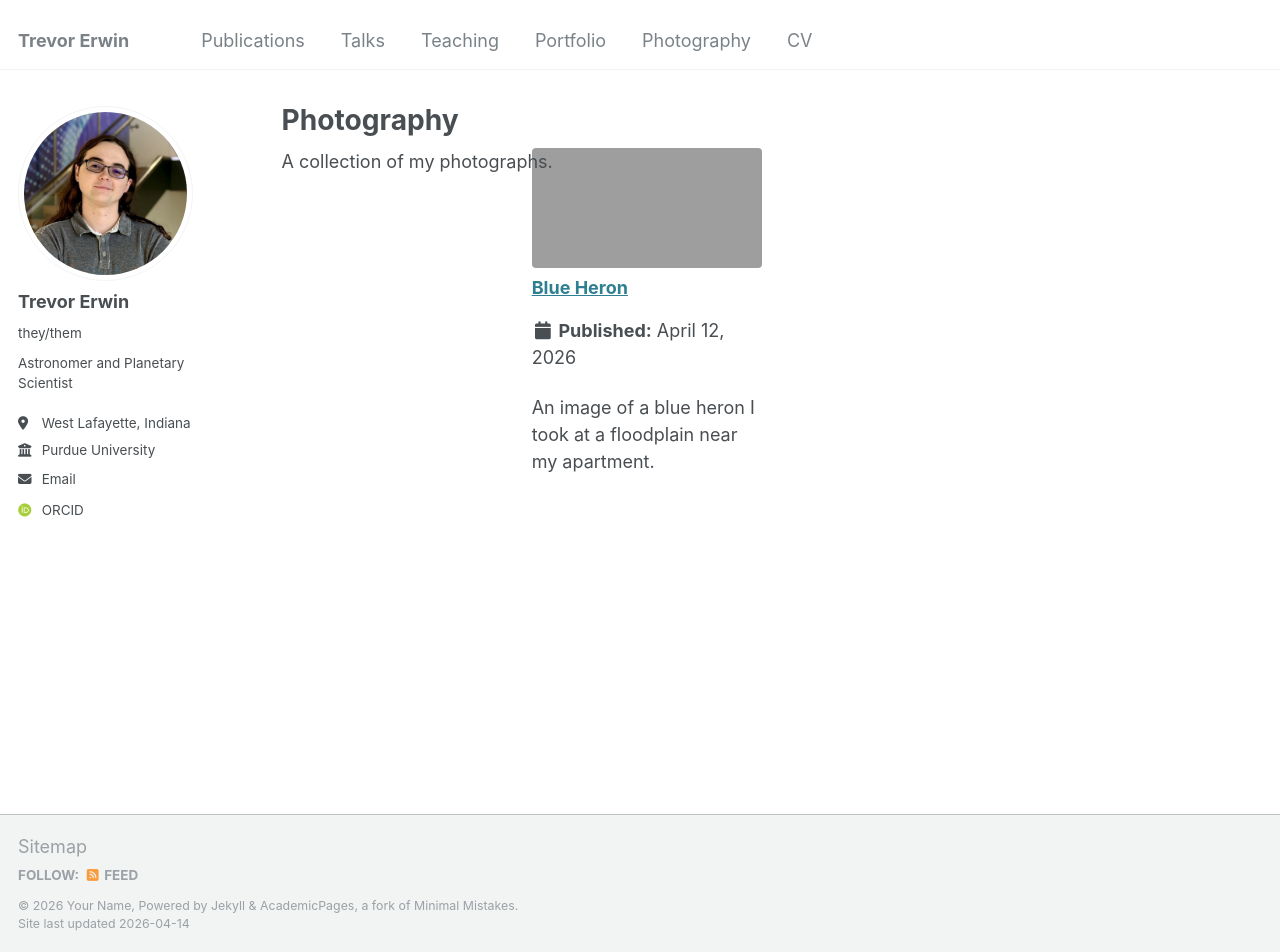
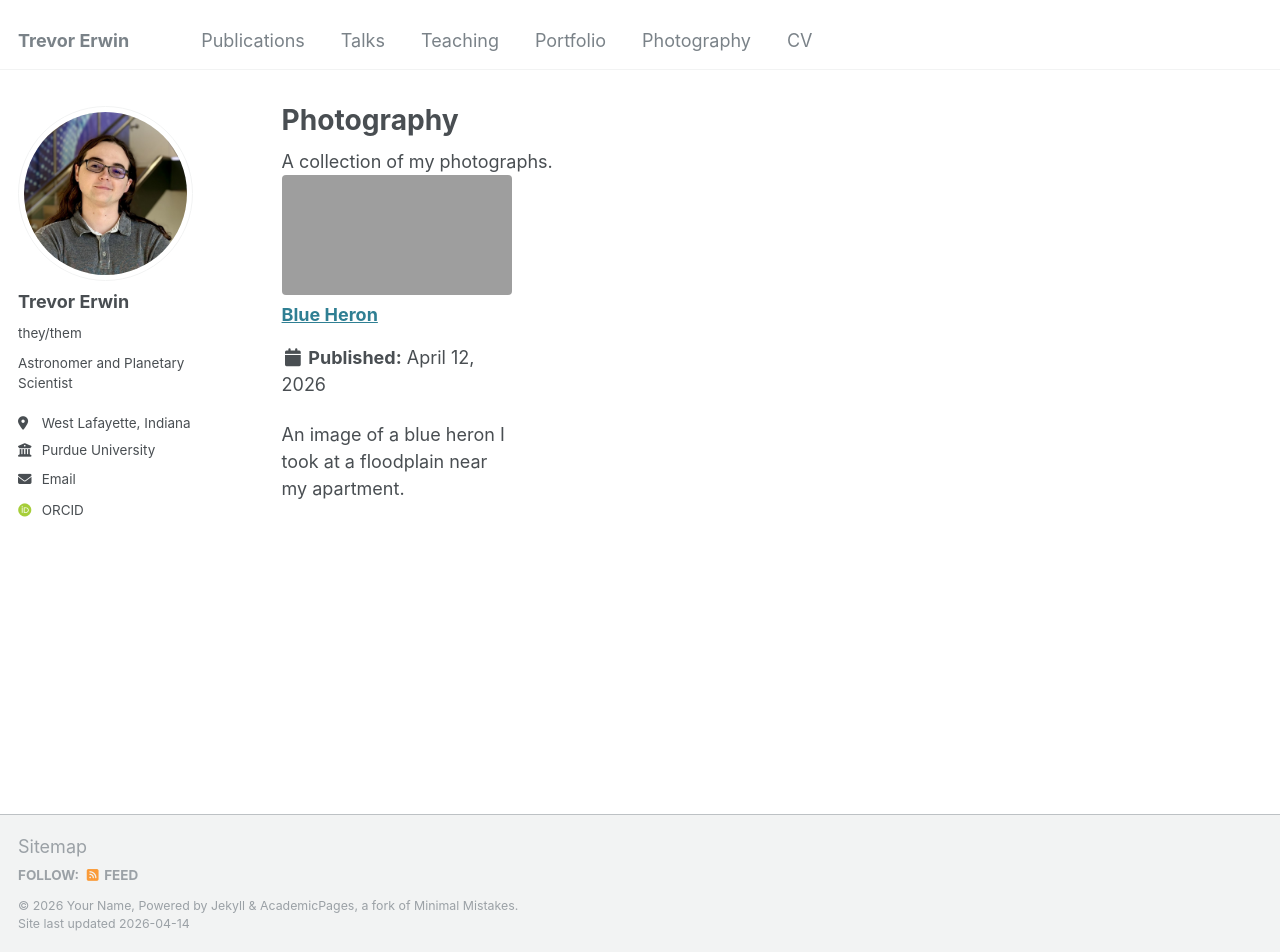
Before and after one commit to TrevorPErwin/TrevorPErwin.github.io, a Jekyll site: the page built from _pages/photography.html, in a window 1280 px wide and 952 px high. Built offline with Jekyll 4.4.1, drawn with Linux system fonts in a browser that asks for light colours; some web fonts are replaced.

Commit message:
Wrap photography posts in grid container
Wraps the photography archive loop in a <div class="grid__wrapper"> to enable grid-based styling/layout for photo thumbnails. Also adds an inline sample image (images/photography/heron.jpg) to the sample photo entry (_photography/2026-04-13-sample-photo.md) so the sample post displays a teaser image.

```diff
--- a/_pages/photography.html
+++ b/_pages/photography.html
@@ -9,6 +9,8 @@ author_profile: true
 
 A collection of my photographs.
 
+<div class="grid__wrapper">
 {% for post in site.photography %}
   {% include archive-single.html type="grid" %}
 {% endfor %}
+</div>
```
Also changed, not shown: _photography/2026-04-13-sample-photo.md (+2 -0 lines).
